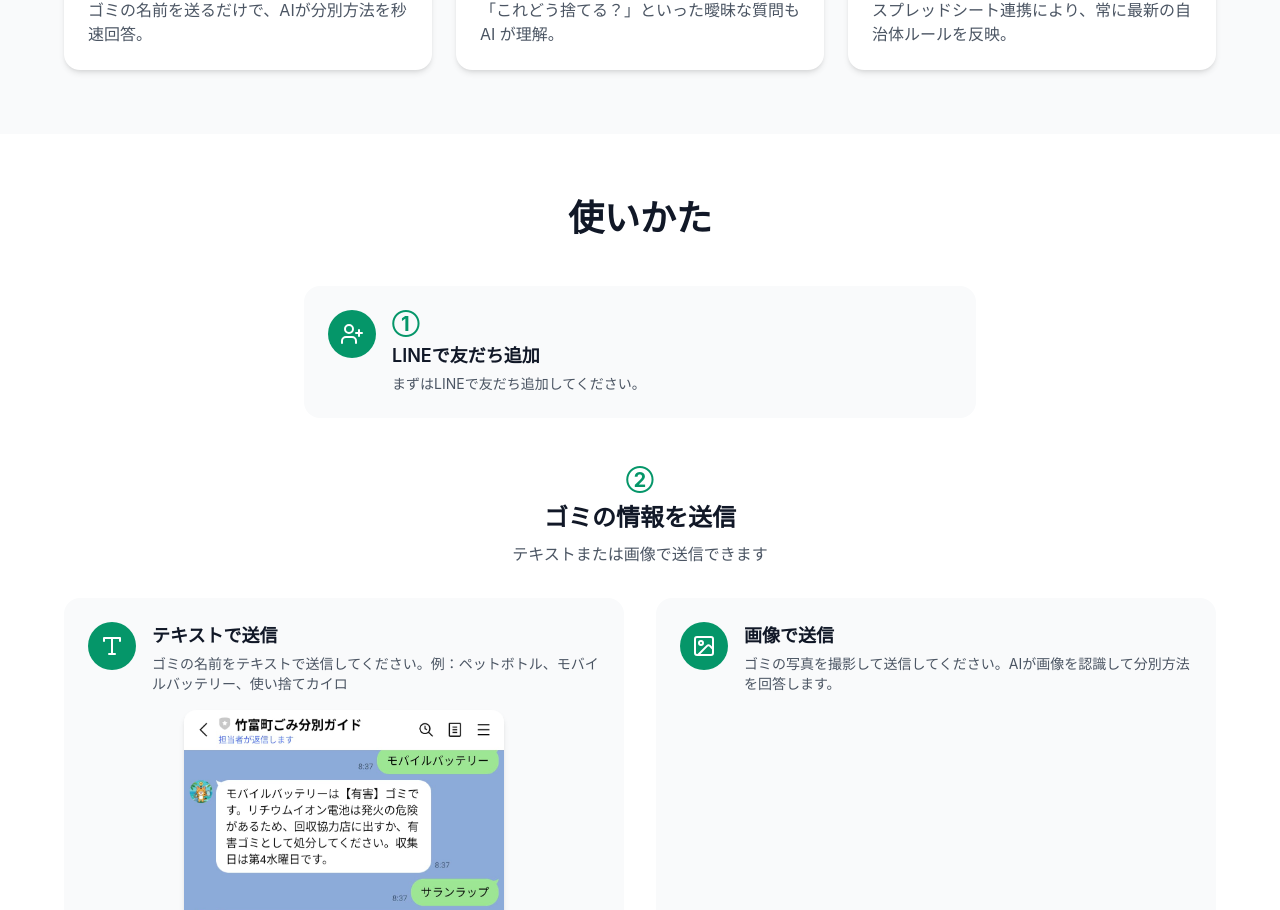
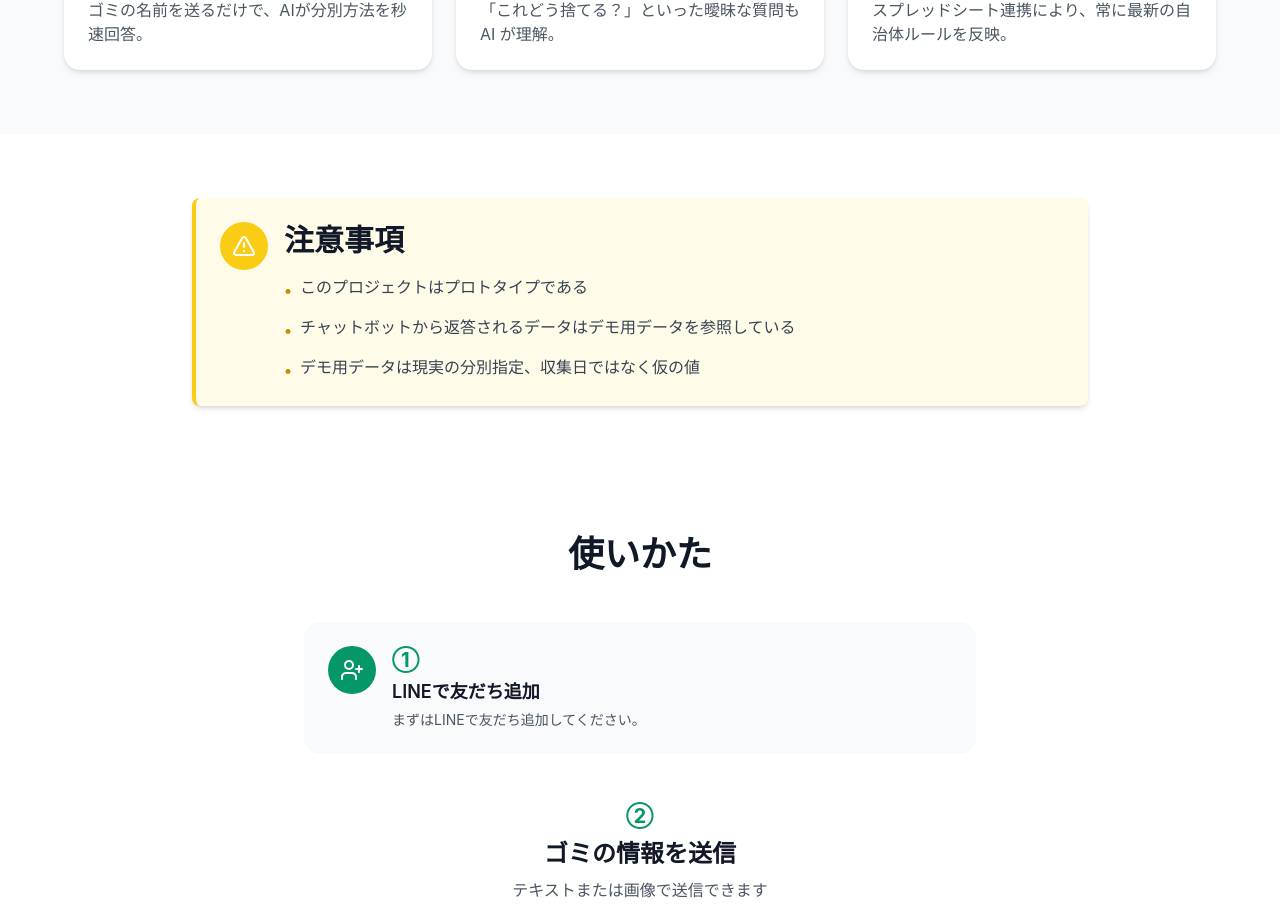
Before and after one commit to ikemura23/taketomi-trush-guide-bot-web, a React (Vite) app: page / in a window 1280 px wide. Shown: the part 950-1860 px from the top of the page. Built offline with nearby package versions, Linux system fonts and the light colour scheme.

Commit message:
feat: App に Noticeコンポーネントを表示

```diff
--- a/src/App.jsx
+++ b/src/App.jsx
@@ -2,6 +2,7 @@ import Hero from './components/Hero'
 import Features from './components/Features'
 import HowToUse from './components/HowToUse'
 import Transparency from './components/Transparency'
+import Notice from './components/Notice'
 import Footer from './components/Footer'
 
 function App() {
@@ -9,6 +10,7 @@ function App() {
     <div className="min-h-screen bg-white">
       <Hero />
       <Features />
+      <Notice />
       <HowToUse />
       <Transparency />
       <Footer />
```
